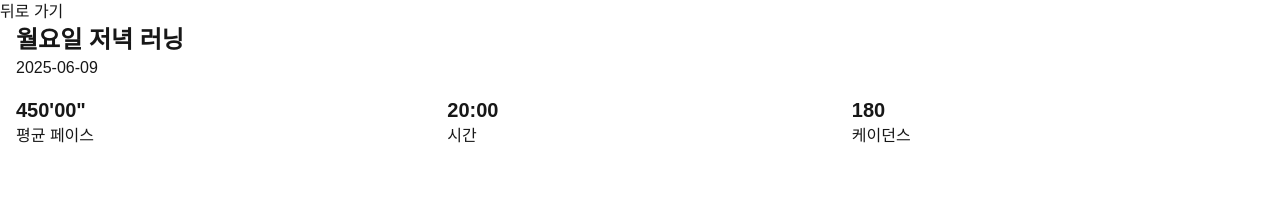
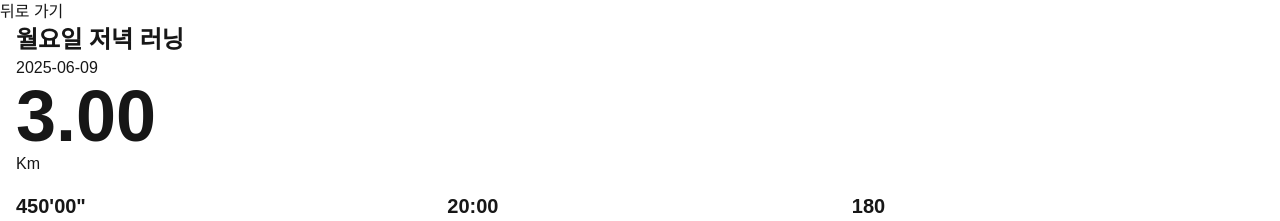
Before and after one commit to LeeHwiGyoung/running, a Next.js app: page /dashboard/runningDetail/1 in a window 1280 px wide. Shown: the top 221 px of the page. Built offline with nearby package versions, Linux system fonts and the light colour scheme; no server answers.

Commit message:
💡 DeatilRunCard : 배포를 위해 주석처리 해둔 코드 주석 제거

```diff
--- a/src/component/dashboard/DetailRunCard.tsx
+++ b/src/component/dashboard/DetailRunCard.tsx
@@ -60,10 +60,10 @@
             {title}
         </h2>
         <time dateTime={date}>{date}</time>
-     {/*    <div className='flex flex-col'>
+        <div className='flex flex-col'>
             <data className="text-7xl font-bold transition" value={distance}>{count.toFixed(2).toLocaleString()}</data>
             <span>{distanceLabel}</span>
-        </div> */}
+        </div>
         <section className='flex mt-4'>
             <h3 className='sr-only'>러닝 통계</h3>
             <div className='flex flex-col grow-1'>
```
